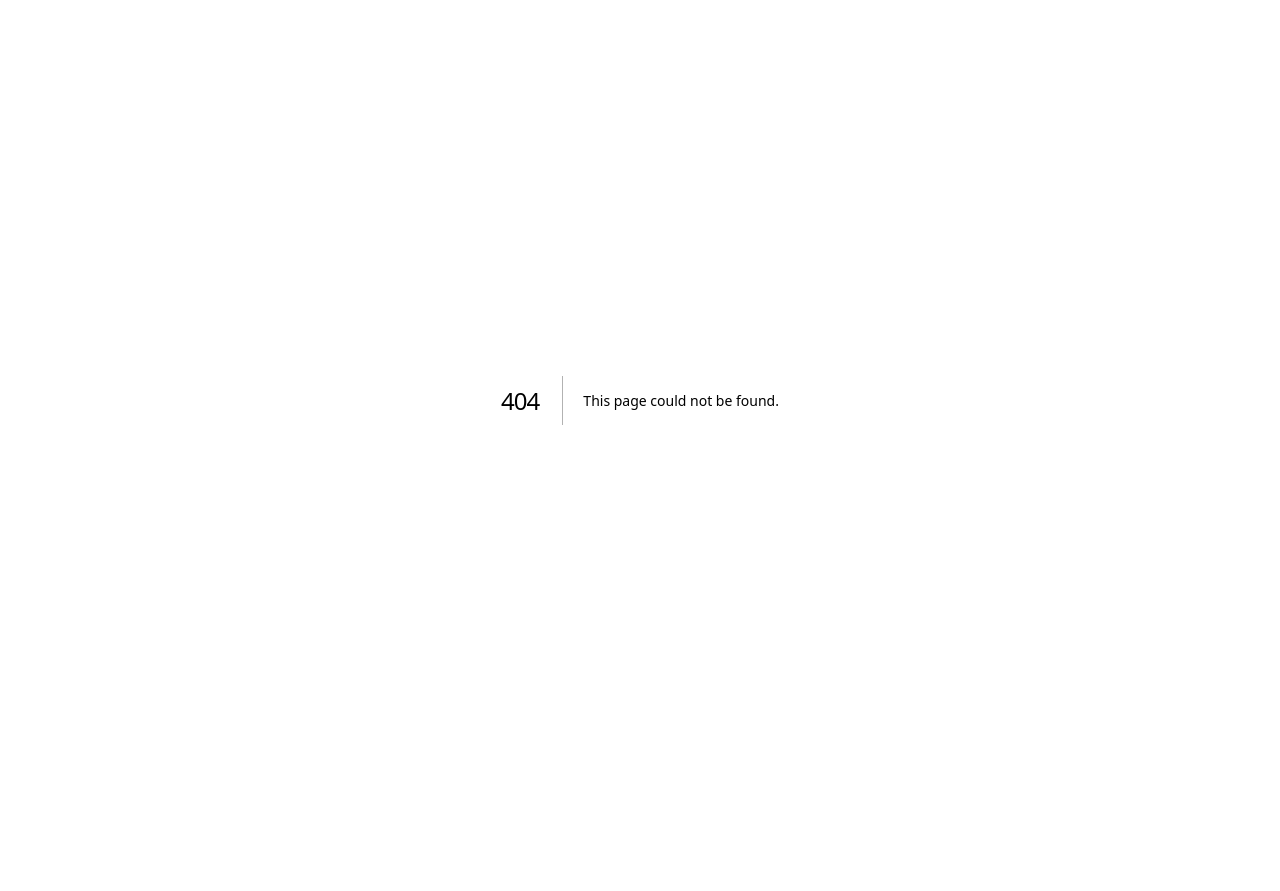
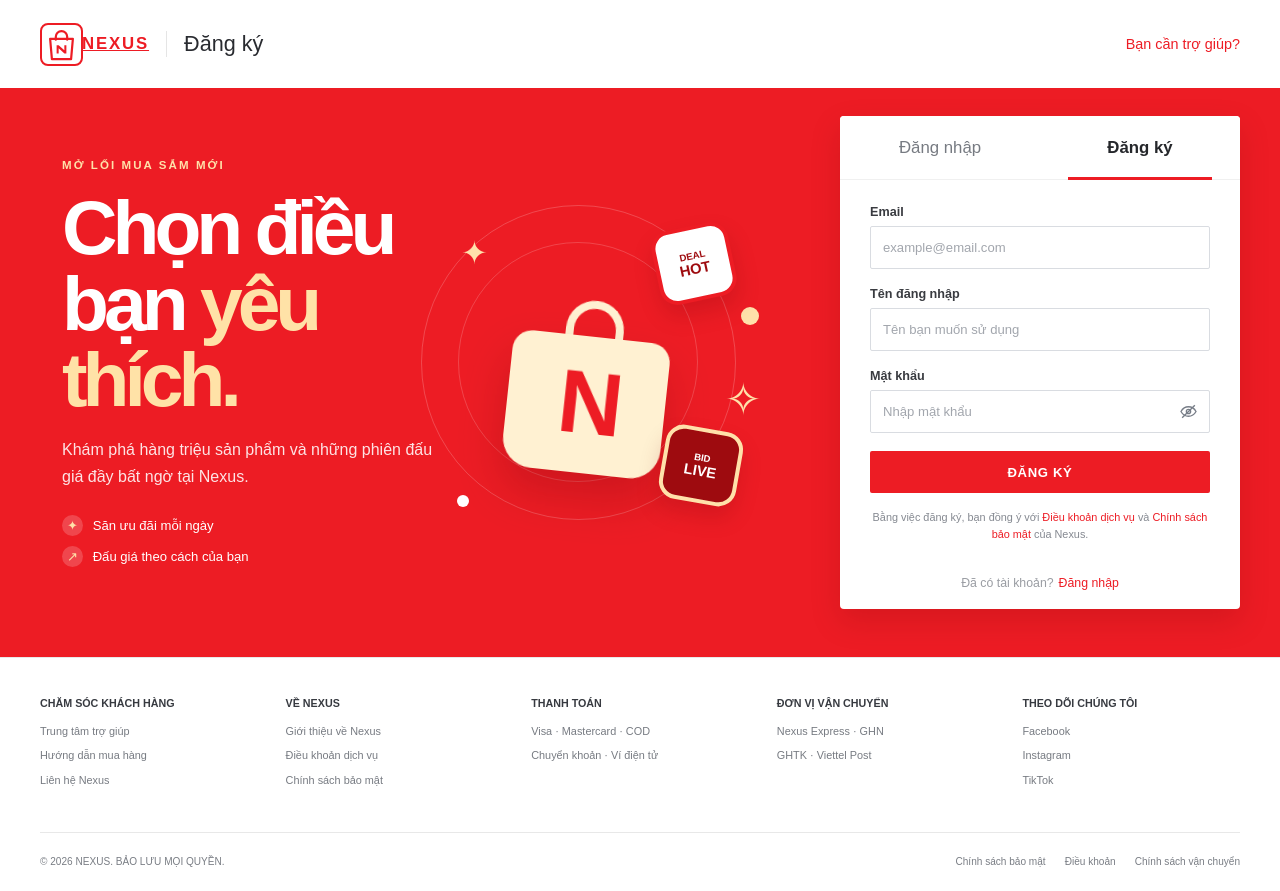
Before and after one commit to Duong-Phuoc-Hung/nexus-ecommerce, a Next.js app in the folder frontend/web-customer/: page /register in a window 1280 px wide. Before the commit this address had no page. Before the commit the page ends 800 px from the top, so only its background shows below. Built offline with nearby package versions, Linux system fonts and the light colour scheme.

Commit message:
feat(web-customer): add customer registration route

```diff
--- /dev/null
+++ b/frontend/web-customer/src/app/register/page.tsx
@@ -0,0 +1,5 @@
+import { AuthPage } from '@/modules/user/auth/AuthPage';
+
+export default function RegisterPage() {
+  return <AuthPage initialMode="register" />;
+}
```
